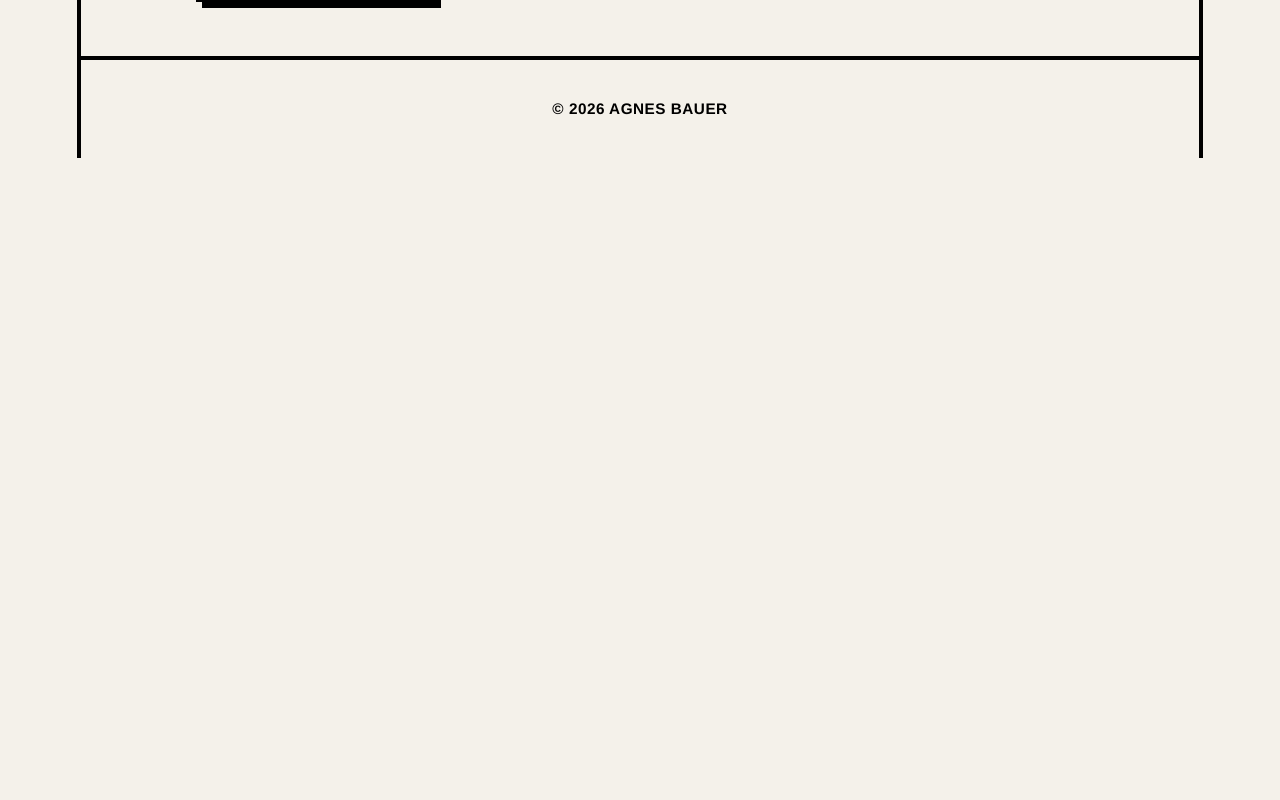
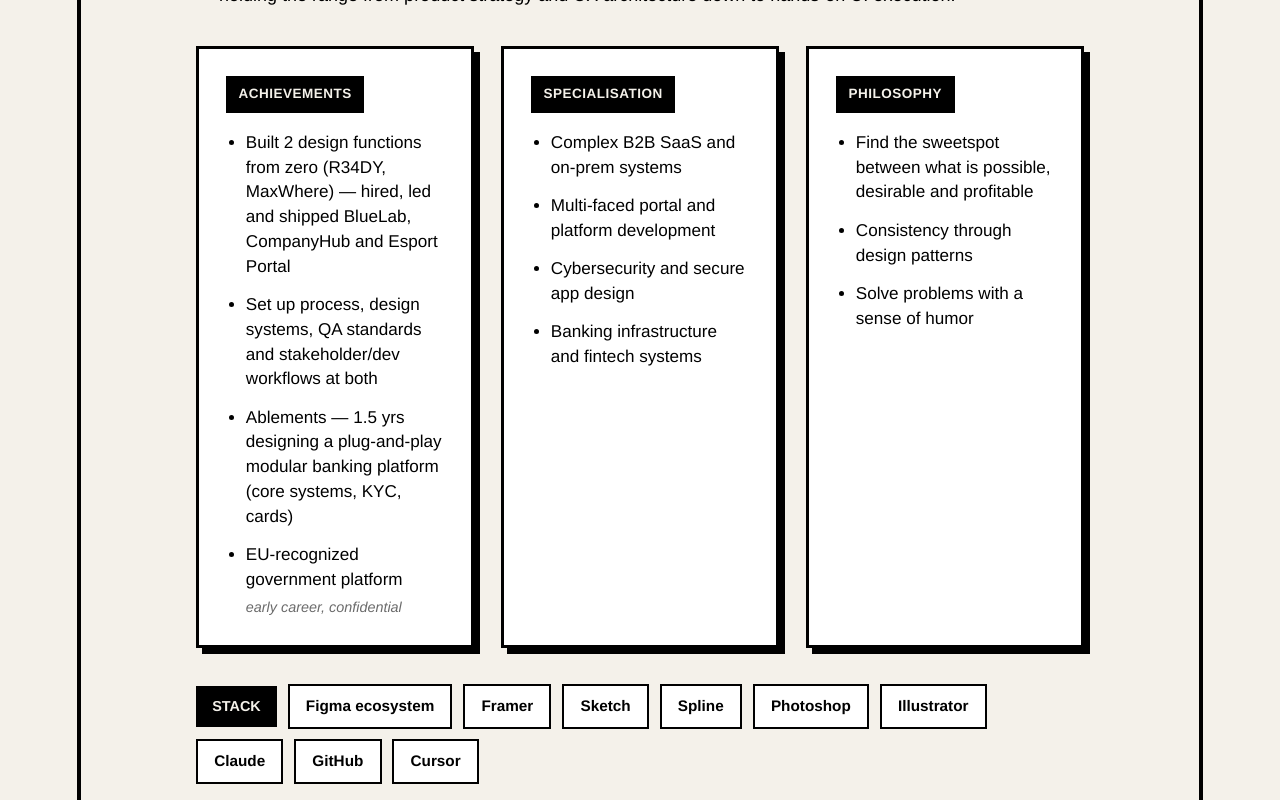
Before and after one commit to agibauer4/portfolio-website, a React (Vite) app: page / in a window 1280 px wide. Shown: the part 960-1760 px from the top of the page. Before the commit the page ends 1118 px from the top, so only its background shows below. Built offline with nearby package versions, Linux system fonts and the light colour scheme.

Commit message:
Fill in About section with real content
Add src/data/about.js with bio paragraphs, achievements/
specialisation/philosophy columns, and tool stack, sourced from
Agnes's PDF portfolio. Rebuild About.jsx to render it as brutalist
cards and tags instead of the placeholder bio line.

```diff
--- a/src/App.css
+++ b/src/App.css
@@ -92,6 +92,86 @@
   border-bottom: 4px solid var(--border);
 }
 
+.about-paragraph {
+  margin-top: 1rem;
+  line-height: 1.55;
+}
+
+.about-paragraph:first-of-type {
+  margin-top: 1.5rem;
+}
+
+.about-columns {
+  display: grid;
+  grid-template-columns: repeat(auto-fit, minmax(240px, 1fr));
+  gap: 1.5rem;
+  margin-top: 2rem;
+}
+
+.about-card {
+  background: var(--surface);
+  border: 3px solid var(--border);
+  box-shadow: var(--shadow-offset) var(--shadow-offset) 0 0 var(--border);
+  padding: 1.5rem;
+}
+
+.about-badge {
+  display: inline-block;
+  background: var(--text);
+  color: var(--bg);
+  font-weight: 700;
+  text-transform: uppercase;
+  font-size: 0.75rem;
+  letter-spacing: 0.5px;
+  padding: 0.3rem 0.7rem;
+  margin-bottom: 1rem;
+}
+
+.about-card ul {
+  margin: 0;
+  padding-left: 1.1rem;
+  display: flex;
+  flex-direction: column;
+  gap: 0.75rem;
+}
+
+.about-card li {
+  font-size: 0.95rem;
+  line-height: 1.45;
+}
+
+.about-note {
+  font-style: italic;
+  color: #6b6b6b;
+  font-size: 0.8rem;
+  margin-top: 0.25rem;
+}
+
+.about-stack {
+  margin-top: 2rem;
+  display: flex;
+  flex-wrap: wrap;
+  gap: 0.6rem;
+  align-items: center;
+}
+
+.about-stack-label {
+  background: var(--text);
+  color: var(--bg);
+  font-weight: 700;
+  text-transform: uppercase;
+  font-size: 0.8rem;
+  padding: 0.4rem 0.9rem;
+}
+
+.about-tag {
+  border: 2px solid var(--border);
+  padding: 0.4rem 0.9rem;
+  font-size: 0.85rem;
+  font-weight: 600;
+  background: var(--surface);
+}
+
 #contact a {
   font-weight: 700;
   text-decoration: none;
--- a/src/App.jsx
+++ b/src/App.jsx
@@ -14,7 +14,7 @@
       <Nav name={site.name} />
       <Hero role={site.role} tagline={site.tagline} />
       <Work projects={projects} />
-      <About bio={site.bio} />
+      <About />
       <Contact email={site.email} />
       <Footer name={site.name} />
     </>
--- a/src/components/About.jsx
+++ b/src/components/About.jsx
@@ -1,8 +1,42 @@
-function About({ bio }) {
+import { about } from '../data/about.js'
+
+function About() {
   return (
     <section id="about">
       <h2>About</h2>
-      <p>{bio}</p>
+
+      {about.paragraphs.map((segments, i) => (
+        <p key={i} className="about-paragraph">
+          {segments.map((seg, j) =>
+            typeof seg === 'string' ? seg : <strong key={j}>{seg.text}</strong>
+          )}
+        </p>
+      ))}
+
+      <div className="about-columns">
+        {about.columns.map((col) => (
+          <div className="about-card" key={col.title}>
+            <span className="about-badge">{col.title}</span>
+            <ul>
+              {col.items.map((item, i) => (
+                <li key={i}>
+                  {item.text}
+                  {item.note && <div className="about-note">{item.note}</div>}
+                </li>
+              ))}
+            </ul>
+          </div>
+        ))}
+      </div>
+
+      <div className="about-stack">
+        <span className="about-stack-label">stack</span>
+        {about.stack.map((tool) => (
+          <span className="about-tag" key={tool}>
+            {tool}
+          </span>
+        ))}
+      </div>
     </section>
   )
 }
--- /dev/null
+++ b/src/data/about.js
@@ -0,0 +1,51 @@
+export const about = {
+  paragraphs: [
+    [
+      "I'm a senior product designer and product architect who gravitates toward ",
+      { bold: true, text: 'complex B2B systems — SaaS or on-prem' },
+      ' — not commercial or marketing-led design. Currently building multiple extremely complex cybersecurity products at Opswat, with former UX leadership experience across two design functions built from scratch.',
+    ],
+    [
+      "I like being at the front of the development process, aligning client needs with business, technical and user requirements. I've led digital product development end-to-end using design thinking with multidisciplinary teams — holding the range from product strategy and UX architecture down to hands-on UI execution.",
+    ],
+  ],
+  columns: [
+    {
+      title: 'achievements',
+      items: [
+        { text: 'Built 2 design functions from zero (R34DY, MaxWhere) — hired, led and shipped BlueLab, CompanyHub and Esport Portal' },
+        { text: 'Set up process, design systems, QA standards and stakeholder/dev workflows at both' },
+        { text: 'Ablements — 1.5 yrs designing a plug-and-play modular banking platform (core systems, KYC, cards)' },
+        { text: 'EU-recognized government platform', note: 'early career, confidential' },
+      ],
+    },
+    {
+      title: 'specialisation',
+      items: [
+        { text: 'Complex B2B SaaS and on-prem systems' },
+        { text: 'Multi-faced portal and platform development' },
+        { text: 'Cybersecurity and secure app design' },
+        { text: 'Banking infrastructure and fintech systems' },
+      ],
+    },
+    {
+      title: 'philosophy',
+      items: [
+        { text: 'Find the sweetspot between what is possible, desirable and profitable' },
+        { text: 'Consistency through design patterns' },
+        { text: 'Solve problems with a sense of humor' },
+      ],
+    },
+  ],
+  stack: [
+    'Figma ecosystem',
+    'Framer',
+    'Sketch',
+    'Spline',
+    'Photoshop',
+    'Illustrator',
+    'Claude',
+    'GitHub',
+    'Cursor',
+  ],
+}
--- a/src/data/site.js
+++ b/src/data/site.js
@@ -2,6 +2,5 @@
   name: 'Agnes Bauer',
   role: 'Product designer',
   tagline: "Portfolio — case studies, process, and things I've shipped.",
-  bio: 'A short bio goes here.',
   email: 'agi.bauer4@gmail.com',
 }
```
